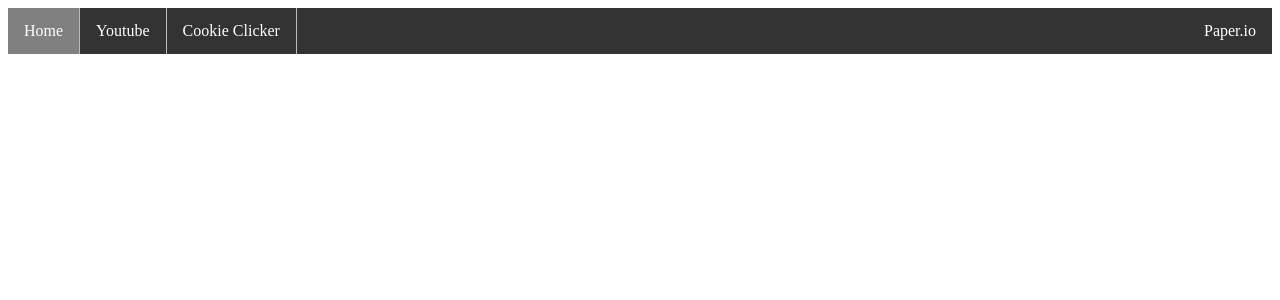
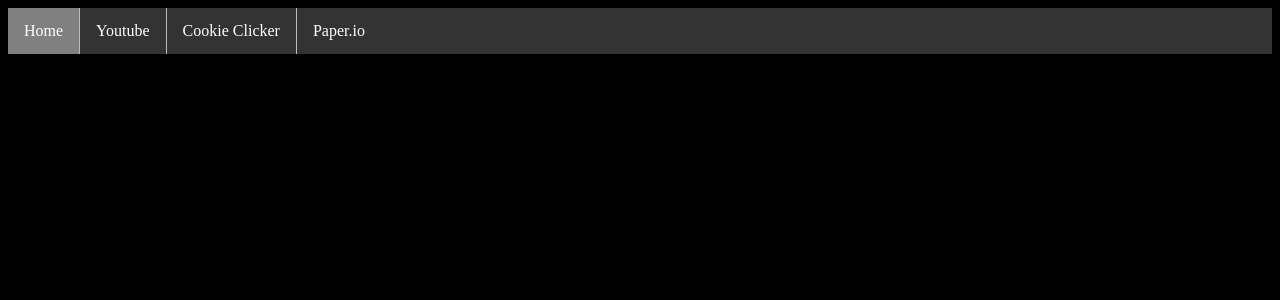
Before and after one commit to boiledtomatoes/boiledtomatoes.github.io, a Jekyll site: the page index.html, which Jekyll copies as it is, in a window 1280 px wide. Shown: the top 300 px of the page. Built offline with Jekyll 4.4.1, drawn with Linux system fonts in a browser that asks for light colours.

Commit message:
Nav & Background

```diff
--- a/index.html
+++ b/index.html
@@ -1,10 +1,5 @@
----
-theme: jekyll-theme-hacker
-title: boiledtomatoes
-description: game and watch
----
-
 <html>
+ <body style="background-color:black;">
 <head>
 <style>
 ul {
@@ -46,8 +41,8 @@ li a:hover:not(.active) {
 <ul>
   <li><a class="active" href="#home">Home</a></li>
   <li><a href="/youtube">Youtube</a></li>
-  <li><a href="#cookieclicker">Cookie Clicker</a></li>
-  <li style="float:right"><a href="/paper">Paper.io</a></li>
+  <li><a href="/cookieclicker">Cookie Clicker</a></li>
+  <li><a href="/paper">Paper.io</a></li>
 </ul>
 
 </body>
```
